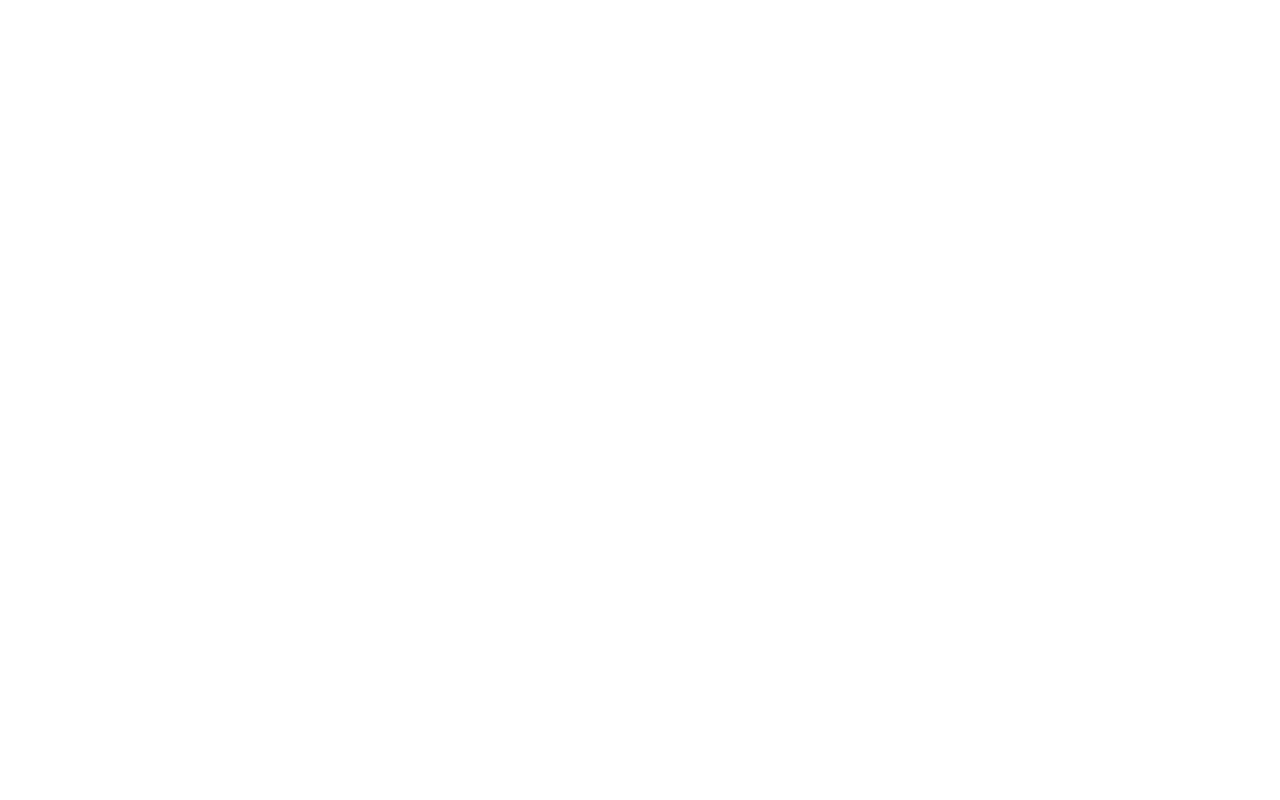
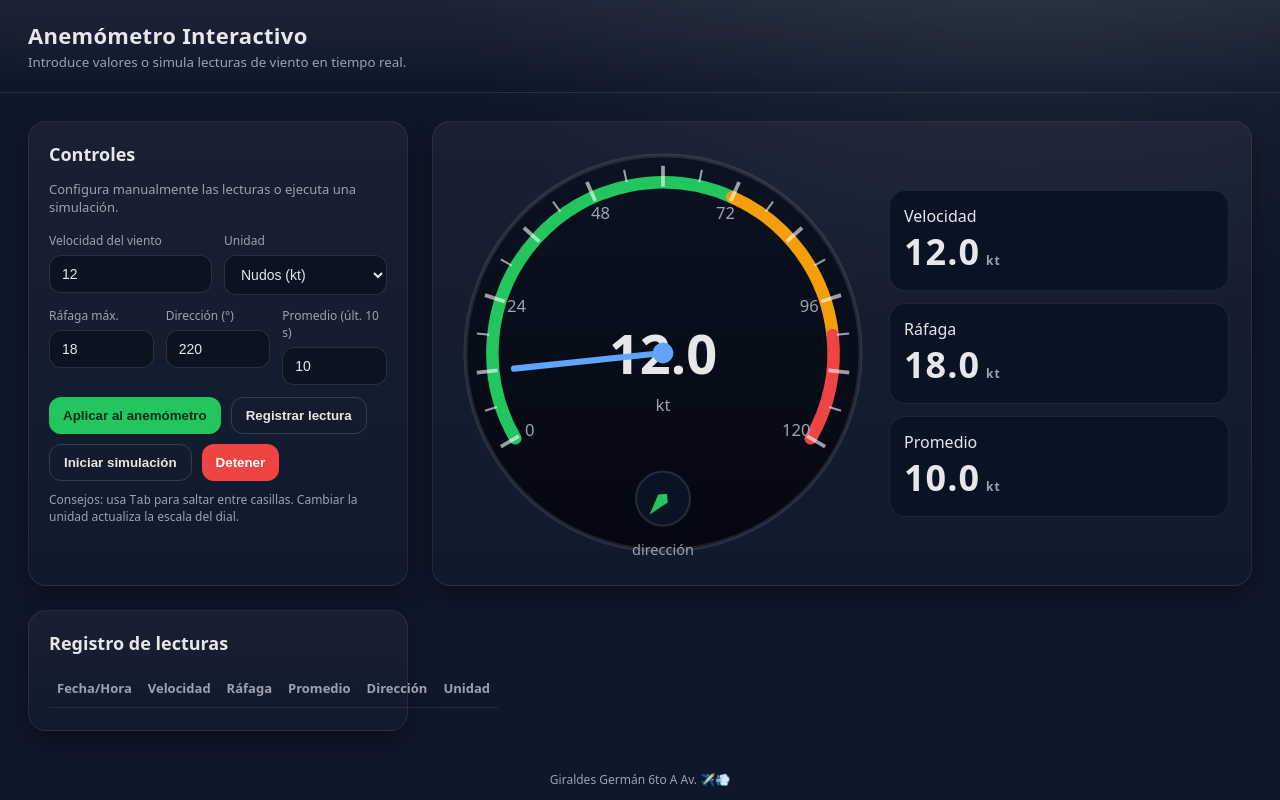
Before and after one commit to GerGiraldes/Repo6AGiraldes, a plain HTML site: page Intrumentos/Anemometro.html in a window 1280 px wide. Drawn offline with Linux system fonts and the light colour scheme.

Commit message:
anemometro

```diff
--- a/Intrumentos/Anemometro.html
+++ b/Intrumentos/Anemometro.html
@@ -0,0 +1,489 @@
+<!DOCTYPE html>
+<html lang="es">
+<head>
+  <meta charset="UTF-8" />
+  <meta name="viewport" content="width=device-width, initial-scale=1" />
+  <title>Anemómetro Interactivo</title>
+  <style>
+    :root {
+      --bg: #0f172a;        /* slate-900 */
+      --panel: #111827;     /* gray-900 */
+      --accent: #22c55e;    /* green-500 */
+      --accent-2: #60a5fa;  /* blue-400 */
+      --text: #e5e7eb;      /* gray-200 */
+      --muted: #9ca3af;     /* gray-400 */
+      --danger: #ef4444;    /* red-500 */
+      --warn: #f59e0b;      /* amber-500 */
+    }
+
+    * { box-sizing: border-box; }
+    body {
+      margin: 0;
+      font-family: ui-sans-serif, system-ui, -apple-system, Segoe UI, Roboto, Inter, "Helvetica Neue", Arial;
+      background: radial-gradient(1200px 800px at 80% -10%, #1f2937 0%, var(--bg) 50%);
+      color: var(--text);
+      min-height: 100vh;
+      display: grid;
+      grid-template-rows: auto 1fr auto;
+    }
+
+    header {
+      padding: 20px 28px;
+      display: flex;
+      align-items: center;
+      justify-content: space-between;
+      background: linear-gradient(180deg, rgba(255,255,255,0.06), rgba(0,0,0,0));
+      backdrop-filter: blur(6px);
+      position: sticky; top: 0; z-index: 10;
+      border-bottom: 1px solid rgba(255,255,255,0.06);
+    }
+    header h1 { margin: 0; font-size: 22px; letter-spacing: 0.3px; }
+    header small { color: var(--muted); }
+
+    .wrap {
+      padding: 28px;
+      display: grid;
+      gap: 24px;
+      grid-template-columns: 380px 1fr;
+    }
+
+    .card {
+      background: linear-gradient(180deg, rgba(255,255,255,0.04), rgba(255,255,255,0.01));
+      border: 1px solid rgba(255,255,255,0.08);
+      border-radius: 18px;
+      box-shadow: 0 10px 25px rgba(0,0,0,0.35);
+    }
+
+    .panel { padding: 20px; }
+    .panel h2 { margin: 0 0 14px; font-size: 18px; font-weight: 600; }
+    .sub { color: var(--muted); font-size: 13px; margin-bottom: 16px; }
+
+    .grid-2 { display: grid; grid-template-columns: 1fr 1fr; gap: 12px; }
+    .grid-3 { display: grid; grid-template-columns: repeat(3, 1fr); gap: 12px; }
+
+    label { font-size: 12px; color: var(--muted); display: block; margin-bottom: 6px; }
+    input, select {
+      width: 100%;
+      background: #0b1220;
+      color: var(--text);
+      border: 1px solid rgba(255,255,255,0.12);
+      border-radius: 12px;
+      padding: 10px 12px;
+      font-size: 14px;
+      outline: none;
+    }
+    input:focus, select:focus { border-color: var(--accent-2); box-shadow: 0 0 0 2px rgba(96,165,250,0.25); }
+
+    .btns { display: flex; gap: 10px; margin-top: 12px; flex-wrap: wrap; }
+    button {
+      background: var(--accent);
+      border: none;
+      border-radius: 12px;
+      padding: 10px 14px;
+      font-weight: 600;
+      color: #052e16;
+      cursor: pointer;
+      transition: transform .05s ease, filter .2s ease;
+    }
+    button:hover { filter: brightness(1.05); }
+    button:active { transform: translateY(1px); }
+    .ghost { background: transparent; color: var(--text); border: 1px solid rgba(255,255,255,0.15); }
+    .danger { background: var(--danger); color: #fff; }
+
+    /* Lado derecho: gauge + lecturas */
+    .display {
+      padding: 22px;
+      display: grid;
+      grid-template-columns: 1fr 340px;
+      gap: 18px;
+      align-items: center;
+    }
+
+    .gauge {
+      aspect-ratio: 1 / 1;
+      width: 100%;
+      max-width: 520px;
+      margin: 0 auto;
+      position: relative;
+    }
+    .readouts {
+      display: grid; gap: 12px;
+    }
+    .tile {
+      background: #0a1324;
+      border: 1px solid rgba(255,255,255,0.08);
+      border-radius: 16px;
+      padding: 14px;
+    }
+    .big { font-size: 36px; font-weight: 800; letter-spacing: 1px; }
+    .unit { color: var(--muted); font-weight: 600; font-size: 12px; margin-left: 6px; }
+
+    .legend { color: var(--muted); font-size: 12px; }
+
+    table { width: 100%; border-collapse: collapse; font-size: 13px; }
+    th, td { padding: 10px 8px; border-bottom: 1px solid rgba(255,255,255,0.08); text-align: left; }
+    th { color: var(--muted); font-weight: 600; }
+
+    footer { color: var(--muted); padding: 12px 20px; font-size: 12px; text-align: center; }
+
+    @media (max-width: 980px) {
+      .wrap { grid-template-columns: 1fr; }
+      .display { grid-template-columns: 1fr; }
+    }
+  </style>
+</head>
+<body>
+  <header>
+    <div>
+      <h1>Anemómetro Interactivo</h1>
+      <small>Introduce valores o simula lecturas de viento en tiempo real.</small>
+    </div>
+  </header>
+
+  <main class="wrap">
+    <!-- Panel de controles -->
+    <section class="card panel" aria-label="Controles">
+      <h2>Controles</h2>
+      <p class="sub">Configura manualmente las lecturas o ejecuta una simulación.</p>
+
+      <div class="grid-2">
+        <div>
+          <label for="vel">Velocidad del viento</label>
+          <input id="vel" type="number" min="0" step="0.1" value="12" inputmode="decimal" />
+        </div>
+        <div>
+          <label for="unidad">Unidad</label>
+          <select id="unidad">
+            <option value="kt" selected>Nudos (kt)</option>
+            <option value="kmh">Kilómetros/h (km/h)</option>
+            <option value="ms">Metros/s (m/s)</option>
+            <option value="mph">Millas/h (mph)</option>
+          </select>
+        </div>
+      </div>
+
+      <div class="grid-3" style="margin-top:12px;">
+        <div>
+          <label for="rafaga">Ráfaga máx.</label>
+          <input id="rafaga" type="number" min="0" step="0.1" value="18" />
+        </div>
+        <div>
+          <label for="dir">Dirección (°)</label>
+          <input id="dir" type="number" min="0" max="359" step="1" value="220" />
+        </div>
+        <div>
+          <label for="prom">Promedio (últ. 10 s)</label>
+          <input id="prom" type="number" min="0" step="0.1" value="10" />
+        </div>
+      </div>
+
+      <div class="btns">
+        <button id="aplicar">Aplicar al anemómetro</button>
+        <button id="registrar" class="ghost">Registrar lectura</button>
+        <button id="simular" class="ghost">Iniciar simulación</button>
+        <button id="detener" class="danger">Detener</button>
+      </div>
+
+      <p class="legend" style="margin-top:10px;">
+        Consejos: usa <kbd>Tab</kbd> para saltar entre casillas. Cambiar la unidad actualiza la escala del dial.
+      </p>
+    </section>
+
+    <!-- Visualización y lecturas -->
+    <section class="card display" aria-label="Visualización">
+      <div class="gauge" aria-live="polite">
+        <!-- SVG del dial -->
+        <svg id="svgGauge" viewBox="0 0 200 200" role="img" aria-label="Anemómetro" style="width:100%; height:100%; display:block;">
+          <!-- Fondo -->
+          <defs>
+            <linearGradient id="grad" x1="0" x2="0" y1="0" y2="1">
+              <stop offset="0%" stop-color="#0b1220" />
+              <stop offset="100%" stop-color="#030712" />
+            </linearGradient>
+          </defs>
+          <circle cx="100" cy="100" r="95" fill="url(#grad)" stroke="rgba(255,255,255,0.1)" stroke-width="2" />
+
+          <!-- Arco de rango seguro/alto -->
+          <path id="arcSafe" d="" fill="none" stroke="#22c55e" stroke-width="6" stroke-linecap="round" />
+          <path id="arcWarn" d="" fill="none" stroke="#f59e0b" stroke-width="6" stroke-linecap="round" />
+          <path id="arcDanger" d="" fill="none" stroke="#ef4444" stroke-width="6" stroke-linecap="round" />
+
+          <!-- Ticks -->
+          <g id="ticks"></g>
+
+          <!-- Etiquetas de unidades -->
+          <text id="unitLabel" x="100" y="128" text-anchor="middle" fill="#9ca3af" font-size="8">kt</text>
+
+          <!-- Lectura digital en el centro -->
+          <text id="speedLabel" x="100" y="110" text-anchor="middle" fill="#e5e7eb" font-size="26" font-weight="800">12.0</text>
+
+          <!-- Aguja -->
+          <g id="needle" transform="rotate(-120 100 100)">
+            <line x1="100" y1="100" x2="100" y2="28" stroke="#60a5fa" stroke-width="3" stroke-linecap="round" />
+            <circle cx="100" cy="100" r="5" fill="#60a5fa" />
+          </g>
+
+          <!-- Rosa de los vientos para dirección -->
+          <g transform="translate(100 170)">
+            <circle cx="0" cy="0" r="13" fill="#0a1324" stroke="rgba(255,255,255,0.12)" />
+            <g id="compass" transform="rotate(0)">
+              <polygon points="0,-10 3,0 0,3 -3,0" fill="#22c55e" />
+            </g>
+            <text x="0" y="27" text-anchor="middle" fill="#9ca3af" font-size="7">dirección</text>
+          </g>
+        </svg>
+      </div>
+
+      <div class="readouts">
+        <div class="tile">
+          <div>Velocidad</div>
+          <div class="big"><span id="velOut">12.0</span><span class="unit" id="unitOut">kt</span></div>
+        </div>
+        <div class="tile">
+          <div>Ráfaga</div>
+          <div class="big"><span id="rafOut">18.0</span><span class="unit" id="unitOut2">kt</span></div>
+        </div>
+        <div class="tile">
+          <div>Promedio</div>
+          <div class="big"><span id="promOut">10.0</span><span class="unit" id="unitOut3">kt</span></div>
+        </div>
+      </div>
+    </section>
+
+    <!-- Registro -->
+    <section class="card panel" aria-label="Registro">
+      <h2>Registro de lecturas</h2>
+      <table id="tabla">
+        <thead>
+          <tr>
+            <th>Fecha/Hora</th>
+            <th>Velocidad</th>
+            <th>Ráfaga</th>
+            <th>Promedio</th>
+            <th>Dirección</th>
+            <th>Unidad</th>
+          </tr>
+        </thead>
+        <tbody></tbody>
+      </table>
+    </section>
+  </main>
+
+  <footer>
+    Giraldes Germán 6to A Av. ✈️💨
+  </footer>
+
+  <script>
+    // --- Utilidades de conversión ---
+    const toKnots = (val, unit) => {
+      const v = Number(val) || 0;
+      switch(unit){
+        case 'kmh': return v / 1.852;
+        case 'ms':  return v / 0.514444;
+        case 'mph': return v / 1.15078;
+        default:    return v; // kt
+      }
+    }
+    const fromKnots = (valKt, unit) => {
+      const v = Number(valKt) || 0;
+      switch(unit){
+        case 'kmh': return v * 1.852;
+        case 'ms':  return v * 0.514444;
+        case 'mph': return v * 1.15078;
+        default:    return v; // kt
+      }
+    }
+
+    // Estado
+    let simTimer = null;
+    const maxKt = 120; // escala base del dial (en nudos)
+
+    // Referencias DOM
+    const vel = document.getElementById('vel');
+    const rafaga = document.getElementById('rafaga');
+    const dir = document.getElementById('dir');
+    const prom = document.getElementById('prom');
+    const unidad = document.getElementById('unidad');
+
+    const aplicarBtn = document.getElementById('aplicar');
+    const registrarBtn = document.getElementById('registrar');
+    const simularBtn = document.getElementById('simular');
+    const detenerBtn = document.getElementById('detener');
+
+    const needle = document.getElementById('needle');
+    const speedLabel = document.getElementById('speedLabel');
+    const unitLabel = document.getElementById('unitLabel');
+    const compass = document.getElementById('compass');
+    const ticks = document.getElementById('ticks');
+    const arcSafe = document.getElementById('arcSafe');
+    const arcWarn = document.getElementById('arcWarn');
+    const arcDanger = document.getElementById('arcDanger');
+
+    const velOut = document.getElementById('velOut');
+    const rafOut = document.getElementById('rafOut');
+    const promOut = document.getElementById('promOut');
+    const unitOut = document.getElementById('unitOut');
+    const unitOut2 = document.getElementById('unitOut2');
+    const unitOut3 = document.getElementById('unitOut3');
+
+    // --- Dibujo del dial ---
+    function polar(cx, cy, r, angleDeg){
+      const a = (angleDeg - 90) * Math.PI / 180;
+      return { x: cx + r * Math.cos(a), y: cy + r * Math.sin(a) };
+    }
+    function describeArc(cx, cy, r, start, end){
+      const s = polar(cx, cy, r, end);
+      const e = polar(cx, cy, r, start);
+      const large = end - start <= 180 ? 0 : 1;
+      return `M ${s.x} ${s.y} A ${r} ${r} 0 ${large} 0 ${e.x} ${e.y}`;
+    }
+
+    function drawScale(){
+      // limpiar
+      ticks.innerHTML = '';
+      // actualizar etiquetas de unidad
+      unitLabel.textContent = unidad.value;
+      unitOut.textContent = unidad.value;
+      unitOut2.textContent = unidad.value;
+      unitOut3.textContent = unidad.value;
+
+      const maxCur = fromKnots(maxKt, unidad.value); // escala en unidad actual
+
+      // Arcos de colores (0-60% verde, 60-85% amarillo, 85-100% rojo)
+      const start = -120, end = 120; // ángulo
+      const r = 82;
+      const g1 = start + (end - start) * 0.60;
+      const g2 = start + (end - start) * 0.85;
+      arcSafe.setAttribute('d', describeArc(100,100,r,start,g1));
+      arcWarn.setAttribute('d', describeArc(100,100,r,g1,g2));
+      arcDanger.setAttribute('d', describeArc(100,100,r,g2,end));
+
+      // Ticks principales cada 10% (11 marcas) y menores cada 5%
+      const g = document.createDocumentFragment();
+      for(let i=0;i<=20;i++){
+        const frac = i/20; // 0..1
+        const ang = -120 + frac * 240;
+        const len = (i%2===0)? 10 : 6;
+        const p1 = polar(100,100,90,ang);
+        const p2 = polar(100,100,90-len,ang);
+        const line = document.createElementNS('http://www.w3.org/2000/svg','line');
+        line.setAttribute('x1', p1.x); line.setAttribute('y1', p1.y);
+        line.setAttribute('x2', p2.x); line.setAttribute('y2', p2.y);
+        line.setAttribute('stroke', 'rgba(255,255,255,0.6)');
+        line.setAttribute('stroke-width', i%2===0? '1.8':'1');
+        g.appendChild(line);
+
+        // Etiqueta cada 20% (0,20,40,60,80,100)
+        if(i%4===0){
+          const lblVal = Math.round((maxCur * frac).toFixed(0));
+          const pt = polar(100,100,90-16,ang);
+          const text = document.createElementNS('http://www.w3.org/2000/svg','text');
+          text.setAttribute('x', pt.x);
+          text.setAttribute('y', pt.y+3);
+          text.setAttribute('text-anchor','middle');
+          text.setAttribute('fill','#9ca3af');
+          text.setAttribute('font-size','8');
+          text.textContent = lblVal;
+          g.appendChild(text);
+        }
+      }
+      ticks.appendChild(g);
+    }
+
+    function setNeedleByValue(val, unit){
+      // val en unidad actual; convertir a nudos para usar escala base
+      const vKt = toKnots(val, unit);
+      const clamped = Math.max(0, Math.min(maxKt, vKt));
+      const frac = clamped / maxKt; // 0..1
+      const angle = -120 + frac * 240;
+      needle.setAttribute('transform', `rotate(${angle} 100 100)`);
+    }
+
+    function updateReadouts(){
+      const u = unidad.value;
+      const v = Number(vel.value) || 0;
+      const r = Number(rafaga.value) || 0;
+      const p = Number(prom.value) || 0;
+      const d = Number(dir.value) || 0;
+
+      // Sanitizar
+      vel.value = Math.max(0, v);
+      rafaga.value = Math.max(0, r);
+      prom.value = Math.max(0, p);
+      dir.value = ((d % 360) + 360) % 360; // 0..359
+
+      // Aguja y digital central
+      setNeedleByValue(v, u);
+      speedLabel.textContent = (Number(v).toFixed(1));
+
+      // Lecturas laterales
+      velOut.textContent = Number(v).toFixed(1);
+      rafOut.textContent = Number(r).toFixed(1);
+      promOut.textContent = Number(p).toFixed(1);
+
+      // Brújula
+      compass.setAttribute('transform', `rotate(${dir.value})`);
+    }
+
+    function registrarLectura(){
+      const tbody = document.querySelector('#tabla tbody');
+      const tr = document.createElement('tr');
+      const u = unidad.value;
+      const now = new Date();
+      const fecha = now.toLocaleString();
+      const cells = [
+        fecha,
+        `${Number(vel.value||0).toFixed(1)}`,
+        `${Number(rafaga.value||0).toFixed(1)}`,
+        `${Number(prom.value||0).toFixed(1)}`,
+        `${Number(dir.value||0)}`,
+        u
+      ];
+      cells.forEach(c=>{ const td=document.createElement('td'); td.textContent=c; tr.appendChild(td); });
+      tbody.prepend(tr);
+    }
+
+    function startSim(){
+      if(simTimer) return;
+      simularBtn.textContent = 'Simulando…';
+      let t = 0;
+      simTimer = setInterval(()=>{
+        t += 0.25;
+        // Pequeña onda + ruido
+        const base = 12 + 4*Math.sin(t/1.7) + 2*Math.sin(t*0.6);
+        const jitter = (Math.random()-0.5) * 2.0;
+        const v = Math.max(0, base + jitter);
+        const r = v + 4 + Math.random()*3;
+        const p = v - 2 + Math.random()*2;
+        const d = (Number(dir.value)||0 + 2 + Math.random()*6) % 360;
+        vel.value = v.toFixed(1);
+        rafaga.value = r.toFixed(1);
+        prom.value = Math.max(0, p).toFixed(1);
+        dir.value = Math.round(d);
+        updateReadouts();
+      }, 250);
+    }
+
+    function stopSim(){
+      if(simTimer){ clearInterval(simTimer); simTimer=null; }
+      simularBtn.textContent = 'Iniciar simulación';
+    }
+
+    // Eventos
+    aplicarBtn.addEventListener('click', updateReadouts);
+    registrarBtn.addEventListener('click', registrarLectura);
+    simularBtn.addEventListener('click', startSim);
+    detenerBtn.addEventListener('click', stopSim);
+
+    [vel, rafaga, prom, dir].forEach(el=>{
+      el.addEventListener('input', updateReadouts);
+    });
+
+    unidad.addEventListener('change', ()=>{ drawScale(); updateReadouts(); });
+
+    // Init
+    drawScale();
+    updateReadouts();
+  </script>
+</body>
+</html>
```
Also changed, not shown: index2.html (+6 -6 lines).
